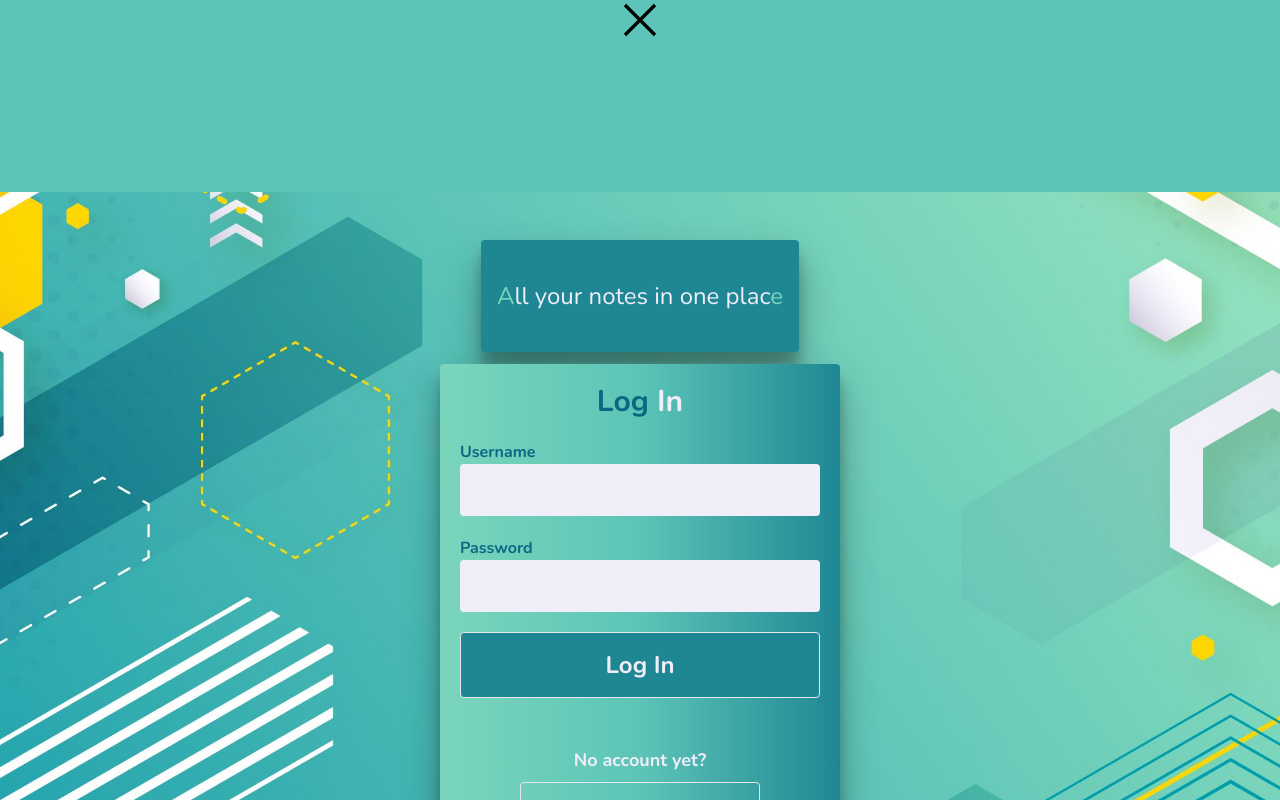
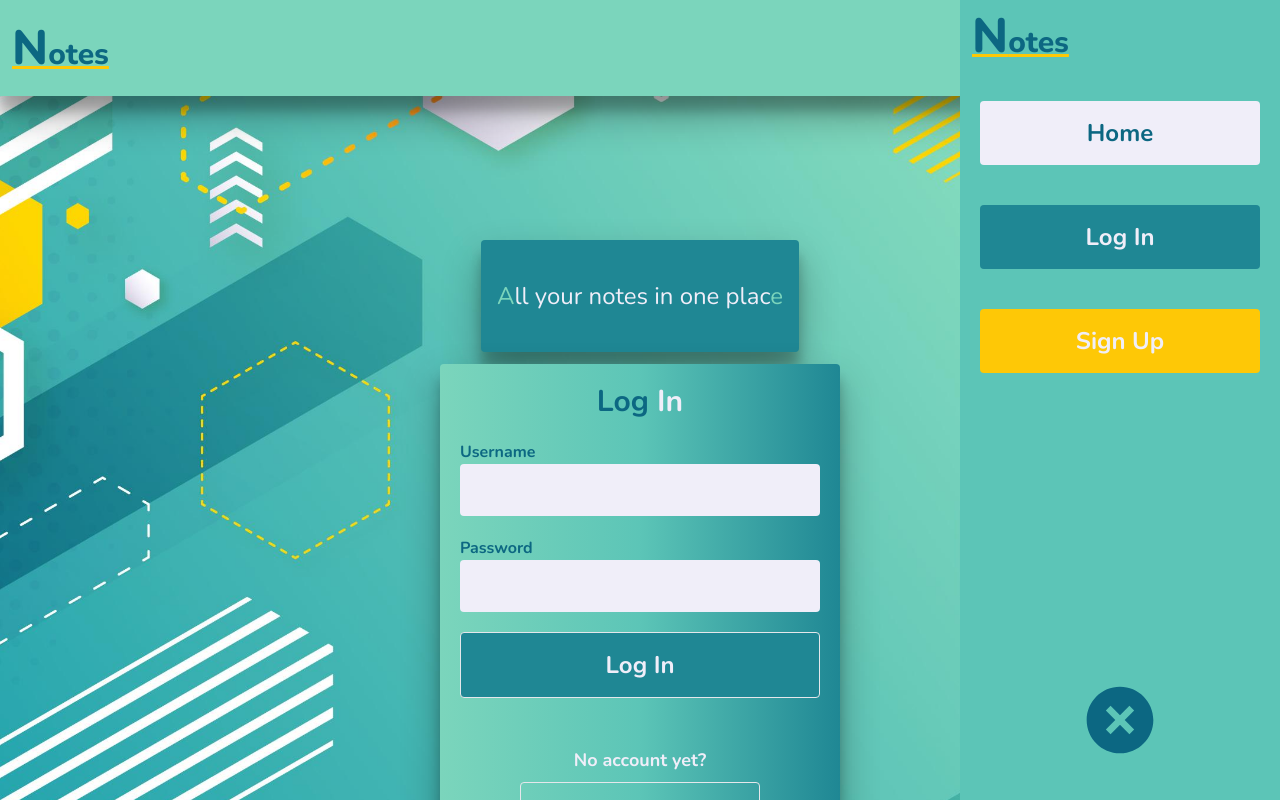
Before and after one commit to davidlidebrandt/notes-frontend, a React (Create React App) app: page / in a window 1280 px wide. Both pictures are taken after a click on the button 1242 px from the left and 48 px from the top of the page. Shown: the top 800 px of the page. Built offline with nearby package versions, Linux system fonts and the light colour scheme.

Commit message:
Add sidebar

```diff
--- a/src/components/NavBar.js
+++ b/src/components/NavBar.js
@@ -1,7 +1,7 @@
 import React from 'react'
 import { useState } from 'react'
 import Ham from "../images/ham.png"
-import {GrClose} from "react-icons/gr"
+import {RiCloseCircleFill} from "react-icons/ri"
 
 
 export default function NavBar() {
@@ -10,8 +10,17 @@ export default function NavBar() {
 
     return (
         <>
-          <div className={showModal + " absolute m-blue-green-bg top-0 left-0 w-full h-48 z-100"}>
-            <GrClose onClick={()=> {setShowNav(""); setShowModal("hidden")}} className="m-auto" size="40"/>
+          <div className={showModal + " absolute m-blue-green-bg top-0 right-0 w-1/2 xl:w-1/4 min-h-screen z-100 py-3"}>
+          <h1 className="inline text-3xl ml-3 font-extrabold ed-blue-green-text underline" style={{textDecorationColor: "#fec806"}}><span className="text-5xl">N</span>otes</h1>
+          <div className="pb-20">
+          <a className="block text-center d-blue-green-bg mt-10  grey-bg ed-blue-green-text font-bold text-2xl py-4 rounded mx-5">Home</a>
+              <a className="block text-center d-blue-green-bg mt-10 grey-text font-bold text-2xl py-4 rounded mx-5">Log In</a>
+              <a className="block text-center font-bold mt-10 text-2xl py-4 rounded mt-2 grey-text yellow-bg mx-5">Sign Up</a>
+              <button className="absolute bottom-0 mb-10 block ed-blue m-auto-green-text mt-20 text-center center-absolute-x">
+          <RiCloseCircleFill onClick={()=> {setShowNav(""); setShowModal("hidden")}} className="ed-blue-green-text" size="80"/>
+            </button>
+              </div>
+
          </div>
         <nav className={showNav + "fixed l-blue-green-bg  w-full py-4 grid grid-cols-2 custom-b-shadow"}>
                 <div className="grid items-center">
--- a/src/index.css
+++ b/src/index.css
@@ -70,3 +70,11 @@ body {
 .grey-text {
   color: #f0eef9;
 }
+
+/*Utilites*/
+
+.center-absolute-x {
+  position: absolute;
+  left: 50%;
+  transform: translateX(-50%)
+}
--- a/src/pages/Index.js
+++ b/src/pages/Index.js
@@ -4,7 +4,7 @@ import LogInCard from '../components/LogInCard'
 export default function Index() {
     return (
         <div className="grid grid-cols-12 min-h-screen px-10">
-            <div className="col-span-12 sm:col-span-10 sm:col-start-2 md:col-span-8 md:col-start-3 lg:col-span-6 lg:col-start-4 xl:col-span-4 xl:col-start-5 d-blue-green-bg m-auto rounded py-10 px-4 custom-b-shadow grey-text text-2xl mt-36" style={{zIndex: "-1000"}}><span className="l-blue-green-text" >A</span>ll your notes in one plac<span className="l-blue-green-text">e</span></div>
+            <div className="col-span-12 sm:col-span-10 sm:col-start-2 md:col-span-8 md:col-start-3   d-blue-green-bg m-auto rounded py-10 px-4 custom-b-shadow grey-text text-2xl mt-36" style={{zIndex: "-1000"}}><span className="l-blue-green-text" >A</span>ll your notes in one plac<span className="l-blue-green-text">e</span></div>
             <LogInCard/>
         </div>
     )
```
Also changed, not shown: 1 other file (tests, documents, lock files or other folders).
